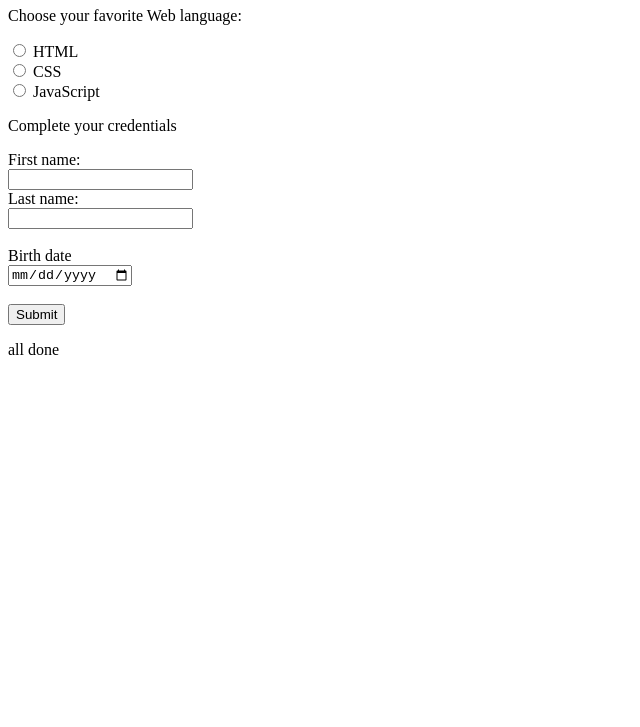
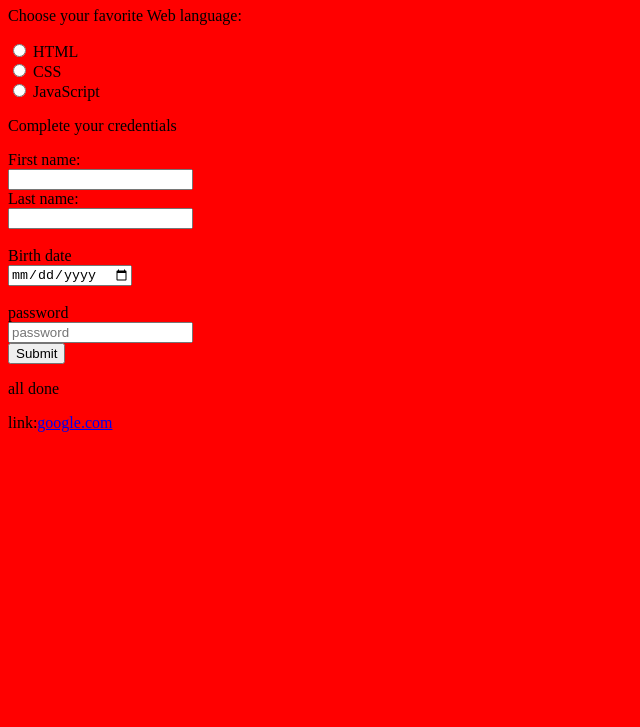
Before and after one commit to lissouba/myne, a plain HTML site: page myne1.html in a window 1280 px wide. Shown: the part 73-800 px from the top of the page, without its empty margins (0-640 px from the left). Drawn offline with Linux system fonts and the light colour scheme.

Commit message:
first file

```diff
--- a/myne1.html
+++ b/myne1.html
@@ -1,5 +1,18 @@
 <!DOCTYPE html>
 <html>
+<head>
+  <style type="text/css">
+
+body{background: red;
+  border: green;
+  border-width: thick;
+
+}
+
+  </style>
+
+
+</head>
 <body>
 
 <h1>my form</h1>
@@ -22,11 +35,13 @@
   <input type="text" id="lname" name="lname" value=""><br><br>
   <label>Birth date</label><br>
   <input type="date" id="date"name="date" value=""><br><br>
+  password<br><input type="password" name="pwd" placeholder="password"><br>
     <input type="submit" value="Submit">
 
 </form>
 
- <p> all done</p>
+ <p style=""> all done</p>
+ <p>link:<a href="www.https://google.com">google.com</a></p>
 
 
 </body>
```
